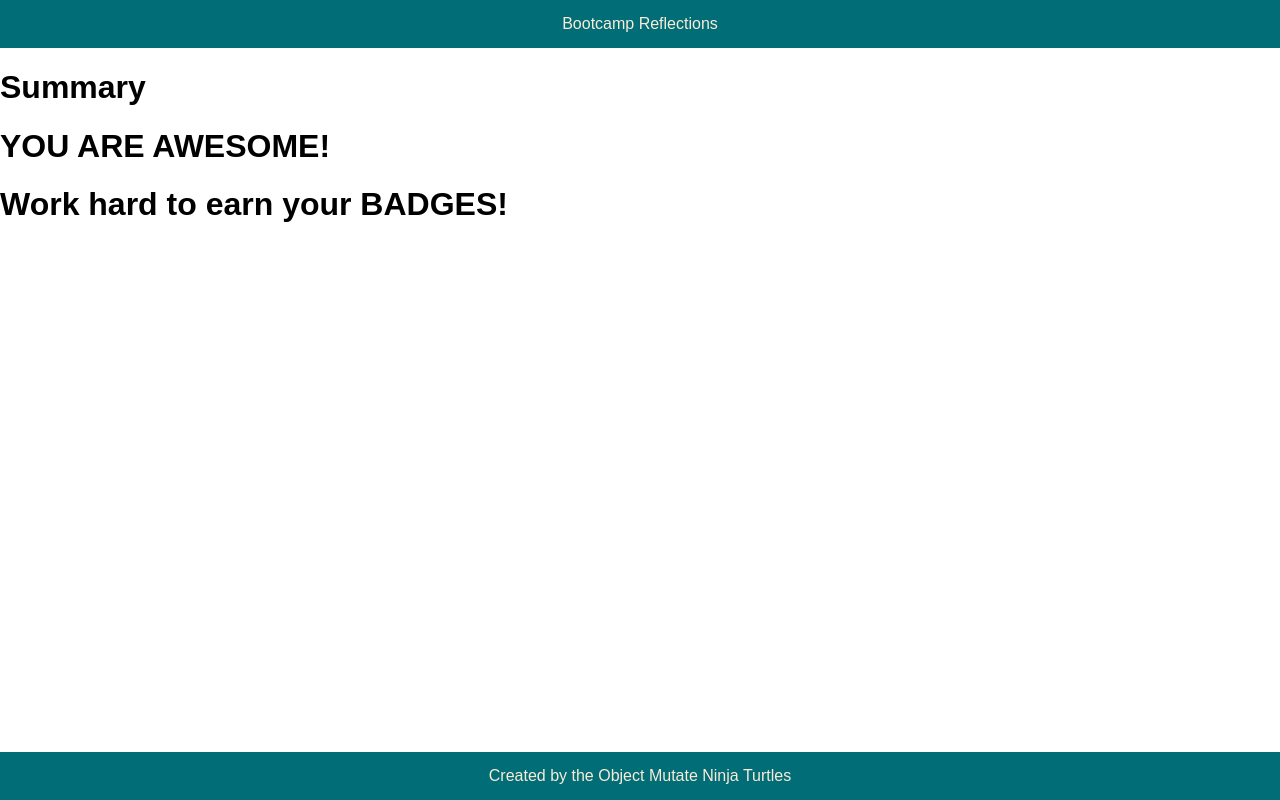
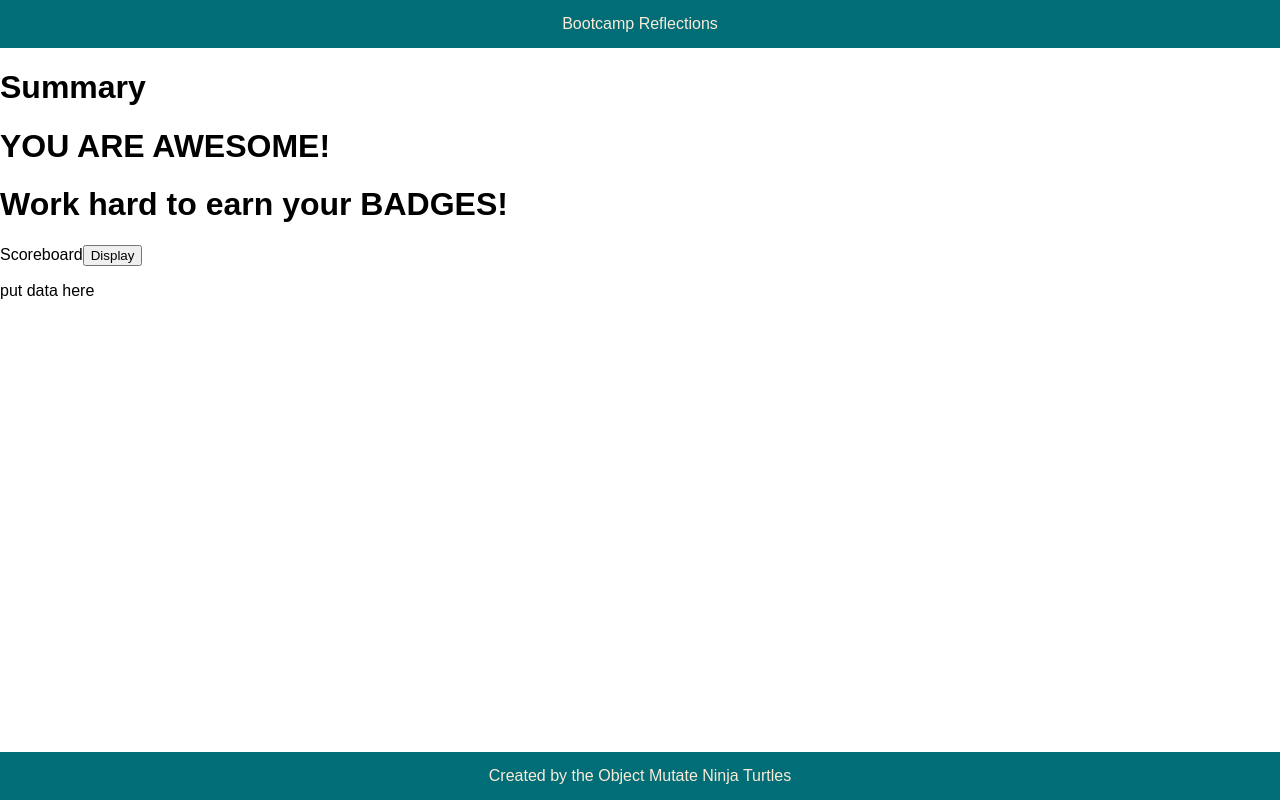
Before and after one commit to SchoolOfCode/bc13_w9_project-frontend-object-mutate-ninja-turtles-front, a React (Create React App) app in the folder reflections-project/: page /summary in a window 1280 px wide. Built offline with nearby package versions, Linux system fonts and the light colour scheme; a web font is replaced by a local one.

Commit message:
getting response from backend

```diff
--- a/reflections-project/src/components/Summary/Scoreboard/Scoreboard.js
+++ b/reflections-project/src/components/Summary/Scoreboard/Scoreboard.js
@@ -0,0 +1,26 @@
+import React from 'react';
+
+async function displayReviews() {
+  const response = await fetch('http://localhost:3001/api/bootcampers');
+  let data = await response.json();
+  console.log(`Data ${JSON.stringify(data)}`);
+  return data;
+}
+
+function Scoreboard(data) {
+  return (
+    <div>
+      Scoreboard
+      <button
+        onClick={() => {
+          displayReviews();
+        }}
+      >
+        Display
+      </button>
+      <p>put data here</p>
+    </div>
+  );
+}
+
+export default Scoreboard;
--- a/reflections-project/src/components/Summary/Summary.js
+++ b/reflections-project/src/components/Summary/Summary.js
@@ -1,4 +1,5 @@
-import React from "react";
+import React from 'react';
+import Scoreboard from './Scoreboard/Scoreboard';
 
 function Summary() {
   return (
@@ -6,6 +7,7 @@ function Summary() {
       <h1>Summary</h1>
       <h1>YOU ARE AWESOME!</h1>
       <h1>Work hard to earn your BADGES!</h1>
+      <Scoreboard />
     </div>
   );
 }
```
Also changed, not shown: reflections-project/src/components/Summary/Badges/Badges.js (+7 -0 lines), reflections-project/src/components/Summary/Badges/TopicItem/TopicItem.js (+7 -0 lines), reflections-project/src/components/Summary/Cheer/Cheer.js (+7 -0 lines), reflections-project/src/components/Summary/Quote/Quote.js (+7 -0 lines), reflections-project/src/components/Summary/Reminder/Reminder.js (+7 -0 lines), reflections-project/src/components/Summary/TopStats/TopStats.js (+7 -0 lines).
